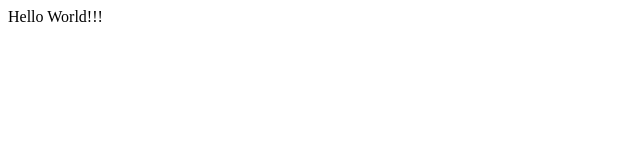
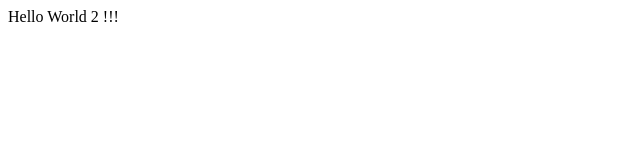
Before and after one commit to dbuelvas/learning-git, a plain HTML site: page index.html in a window 1280 px wide. Shown: the full height of the page, 0-640 px from the left. Drawn offline with Linux system fonts and the light colour scheme.

Commit message:
Change body to Hello World 2

```diff
--- a/index.html
+++ b/index.html
@@ -2,7 +2,7 @@
 	<header>
 	<title>Hello Word!!!</title>
 	<body>
-	Hello World!!!
+	Hello World 2 !!!
 	</body>
 	</header>
 </html>
```
